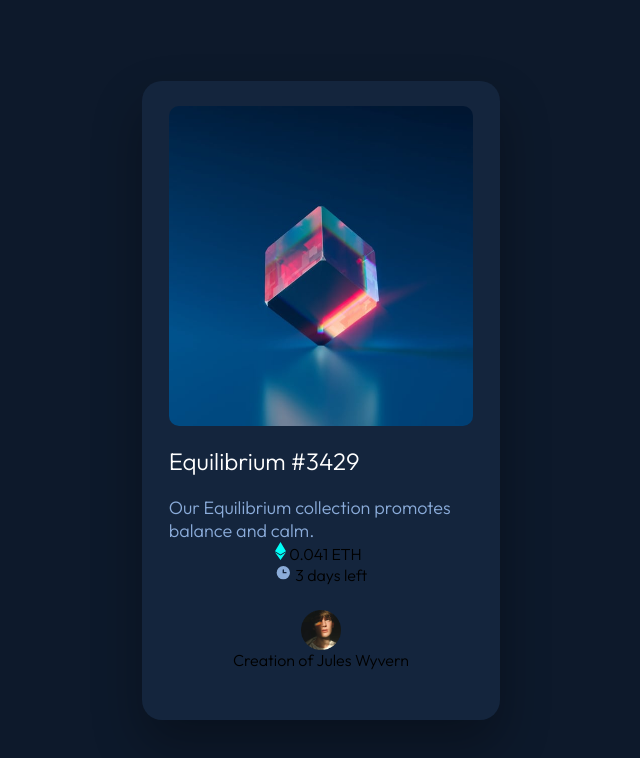
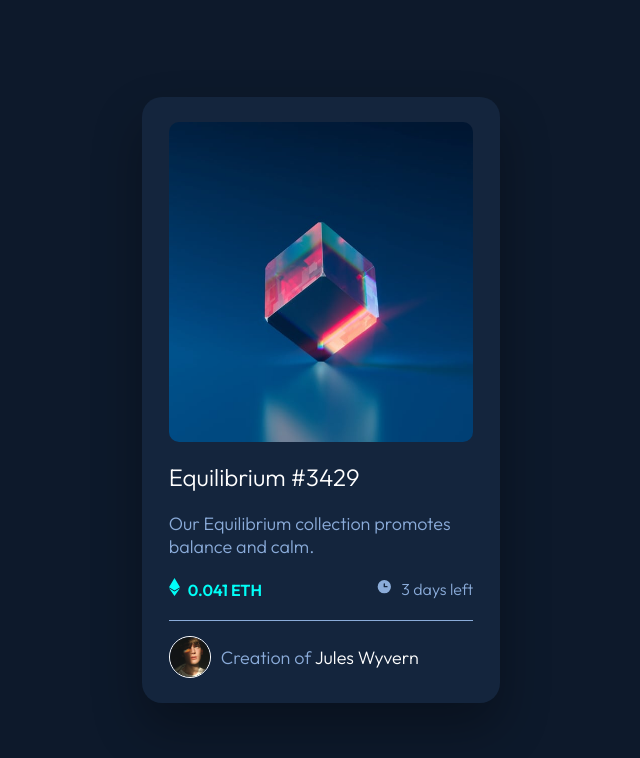
Before and after one commit to gabrielmds222/FrontEndMentor-Newbies, a plain HTML site: page nft-preview-card-component-main/code/index.html in a window 1280 px wide. Shown: the whole page, without its empty margins (319-959 px from the left). Drawn offline with Linux system fonts and the light colour scheme.

Commit message:
content high and low

```diff
--- a/nft-preview-card-component-main/code/index.html
+++ b/nft-preview-card-component-main/code/index.html
@@ -23,10 +23,10 @@
                 <div class="content-high">
                     <p class="price"> <img src="../images/icon-ethereum.svg" alt="ethereum"> 0.041 ETH </p>
 
-                    <p class="time"> <img src="../images/icon-clock.svg" alt="ethereum"> 3 days left </p>
+                    <p class="time"> <img src="../images/icon-clock.svg" alt="Clock"> 3 days left </p>
                 </div>
 
-                <div class="content low">
+                <div class="content-low">
                     <img src="../images/image-avatar.png" class="avatar" alt="avatar">
 
                     <p>Creation of <span> Jules Wyvern </span></p>
--- a/nft-preview-card-component-main/code/styles.css
+++ b/nft-preview-card-component-main/code/styles.css
@@ -59,7 +59,48 @@ main {
   color: #8bacda;
 }
 
-.avatar {
+#Card .content .content-high {
+  display: flex;
+  width: 100%;
+  justify-content: space-between;
+  margin: 20px 0;
+}
+
+#Card .content .content-high img {
+  padding-right: 5px;
+}
+
+#Card .content .content-high .price {
+  color: #00fff7;
+  font-weight: bold;
+}
+
+#Card .content .content-high .time {
+  color: #8bacda;
+}
+
+#Card .content .content-low {
+  width: 100%;
+  display: flex;
+  align-items: flex-start;
+  border-top: 0.2px solid #8bacda;
+  padding-top: 15px;
+}
+
+#Card .content .content-low .avatar {
+  height: 40px;
   width: 40px;
-  height: 40px;
+  border: 1px solid #fff;
+  border-radius: 50%;
 }
+
+#Card .content .content-low p {
+  align-self: center;
+  padding-left: 10px;
+  font-size: 18px;
+  color: #8bacda;
+}
+
+#Card .content .content-low span {
+  color: #fff;
+}
```
